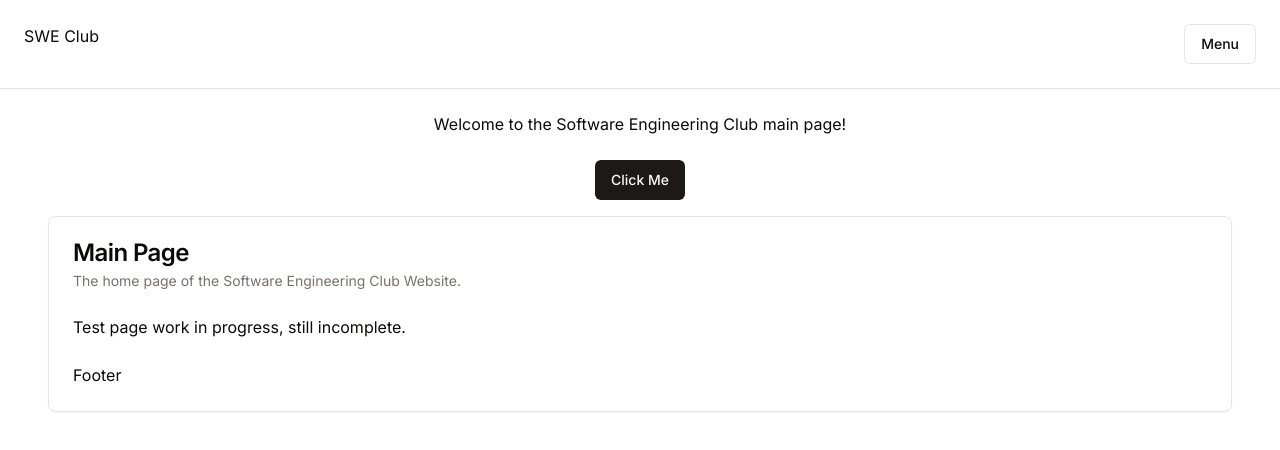
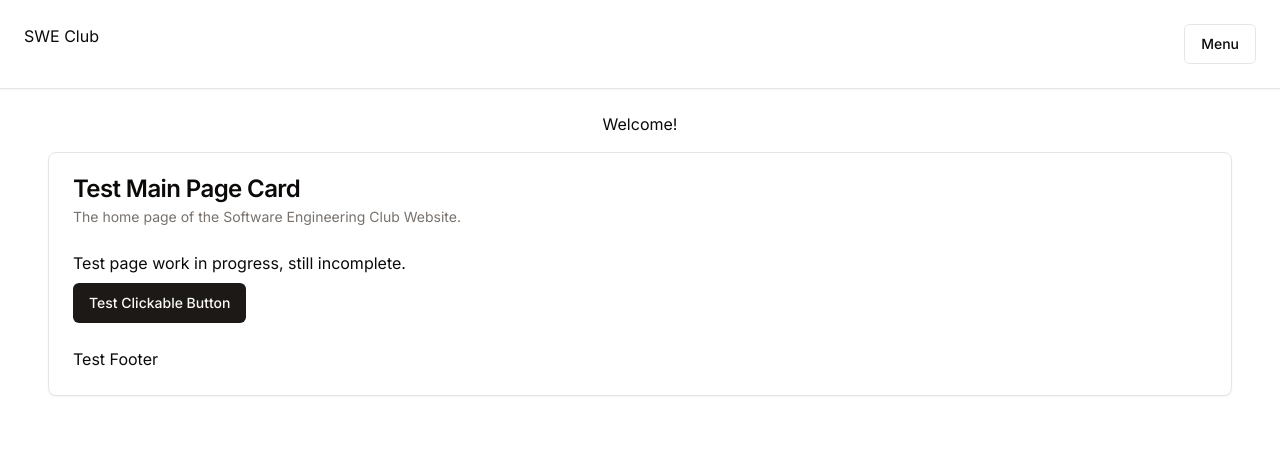
Before and after one commit to SWC-Software-Engineering-Club/SWE-Club-Website, a Next.js app: page / in a window 1280 px wide. Shown: the top 450 px of the page. Built offline with nearby package versions, Linux system fonts and the light colour scheme.

Commit message:
Edit page and move button in card
I renamed the click me button to test clickable button for now. But it looks like everything's working so far.

```diff
--- a/app/page.tsx
+++ b/app/page.tsx
@@ -23,26 +23,27 @@ const handleClick = () => {
     <div className='p-6 pt-28'>
       {/* css html: tsx  */}
       <center>
-      Welcome to the Software Engineering Club main page!
-      <br /><br />
-      <Button onClick={handleClick}>Click Me</Button>
+      Welcome!
       </center>
 
       <div className='p-6 pt-4'>
       <Card>
         <CardHeader>
-          <CardTitle>Main Page</CardTitle>
+          <CardTitle>Test Main Page Card</CardTitle>
           <CardDescription>The home page of the Software Engineering Club Website.</CardDescription>
         </CardHeader>
         <CardContent>
-          <p>Test page work in progress, still incomplete.
-          </p>
+          <p>Test page work in progress, still incomplete.</p>
+          <div className='p-0 pt-2'>
+          <Button onClick={handleClick}>Test Clickable Button</Button>
+        </div>
         </CardContent>
         <CardFooter>
-          <p>Footer</p>
+          <p>Test Footer</p>
         </CardFooter>
       </Card>
       </div>
     </div>
+
   )
 }
```
